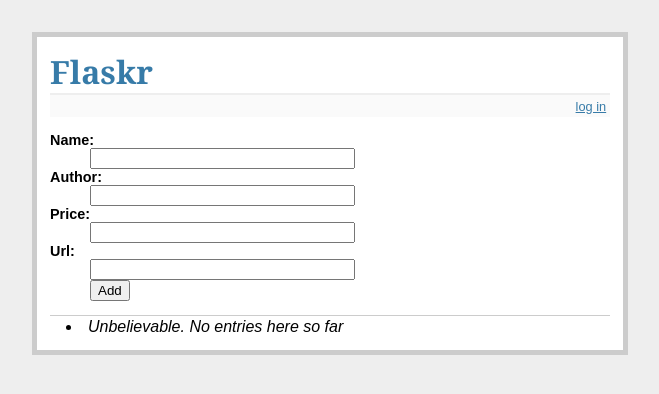
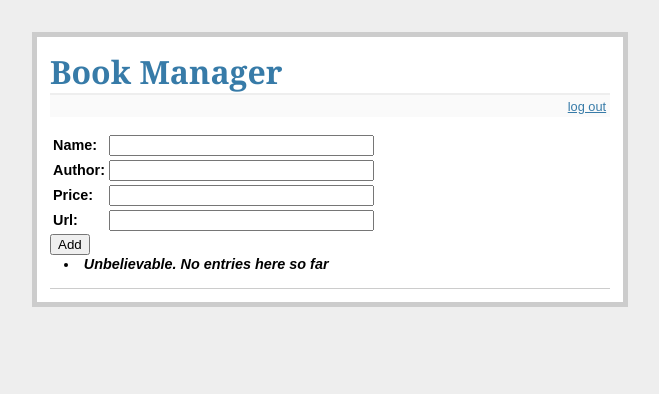
Before and after one commit to wangxiaoxiao88/python-bookmanager, a Flask app: page / in a window 1280 px wide. Shown: the top 394 px of the page, without its empty margins (310-969 px from the left). Run offline with Flask 2, Linux system fonts and the light colour scheme; the visitor is signed in with stand-in values (Sample User, id 1); data that the repository does not hold is empty; some libraries are stand-ins or nearby versions.

Commit message:
update templates

```diff
--- a/templates/layout.html
+++ b/templates/layout.html
@@ -1,10 +1,10 @@
 <!doctype html>
-<title>Flaskr</title>
+<title>Book Manager</title>
 <link rel=stylesheet type=text/css href="{{ url_for('static', filename='style.css') }}">
 <div class=page>
-  <h1>Flaskr</h1>
+  <h1>Book Manager</h1>
   <div class=metanav>
-  {% if not session.logged_in %}
+  {% if not session.user_id %}
     <a href="{{ url_for('login') }}">log in</a>
   {% else %}
     <a href="{{ url_for('logout') }}">log out</a>
--- a/templates/list.html
+++ b/templates/list.html
@@ -2,16 +2,25 @@
 {% block body %}
     <form action="{{ url_for('create') }}" method=post class=add-entry>
       <dl>
-        <dt>Name:
-        <dd><input type=text size=30 name=name>
-        <dt>Author:
-        <dd><input type=text size=30 name=author>
-        <dt>Price:
-        <dd><input type=text size=30 name=price>
-        <dt>Url:
-        <dd><input type=text size=30 name=url>
-        <dd><input type=submit value=Add>
-      </dl>
+        <table>
+        <tr>
+        <td>Name:</td>
+        <td><input type=text size=30 name=name></td>
+        </tr>
+        <tr>
+        <td>Author:</td>
+        <td><input type=text size=30 name=author></td>
+        </tr>
+        <tr>
+        <td>Price:</td>
+        <td><input type=text size=30 name=price></td>
+        </tr>
+        <tr>
+        <td>Url:</td>
+        <td><input type=text size=30 name=url></td>
+        </tr>
+      </table>
+        <input type=submit value=Add>
   </form>
   <div class=books>
   {% for book in books %}
```
Also changed, not shown: templates/login.html (+11 -6 lines).
